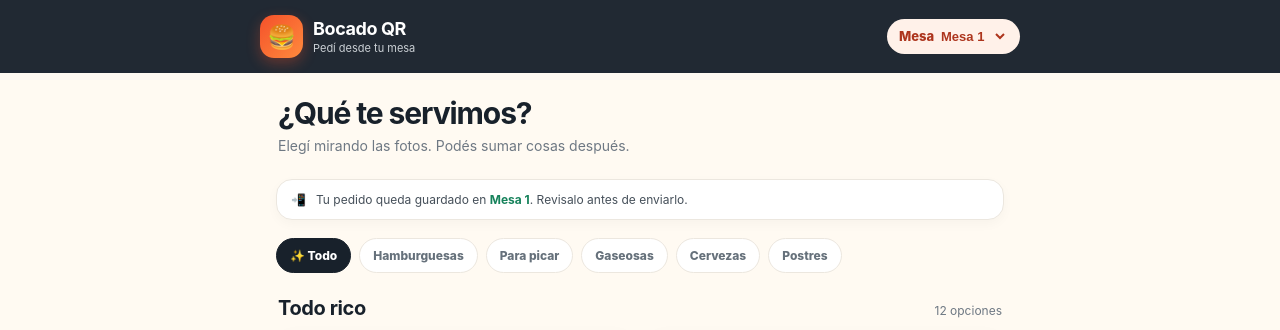
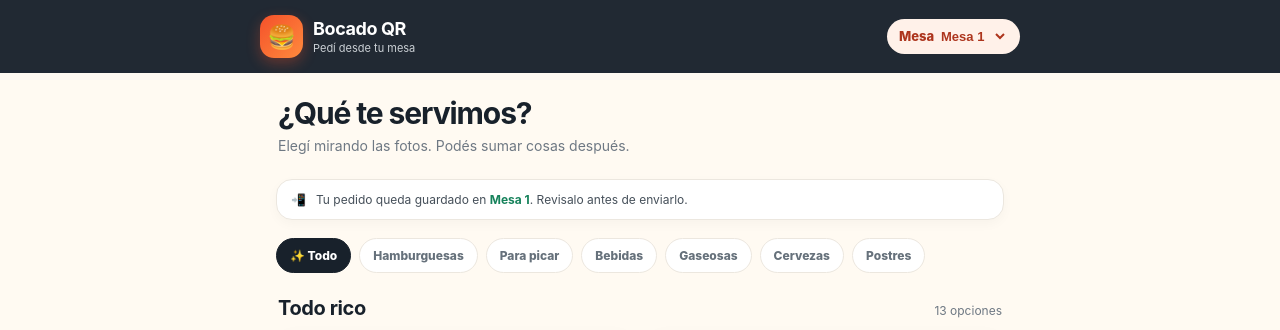
Before and after one commit to imprentaruiz-salta/volante-server, a Flask app: page /menu in a window 1280 px wide. Shown: the top 330 px of the page. Run offline with Flask 3, Linux system fonts and the light colour scheme.

Commit message:
Agregar limonada al menu QR

```diff
--- a/templates/menu.html
+++ b/templates/menu.html
@@ -31,6 +31,7 @@ const products=[
 {id:'hamb-clasica',cat:'Hamburguesas',name:'Clásica',desc:'Carne, lechuga, tomate y queso.',price:5200,img:'https://images.unsplash.com/photo-1568901346375-23c9450c58cd?auto=format&fit=crop&w=700&q=82',tag:'Favorita'},
 {id:'hamb-cheddar',cat:'Hamburguesas',name:'Cheddar & bacon',desc:'Carne, cheddar, panceta y salsa especial.',price:6900,img:'https://images.unsplash.com/photo-1553979459-d2229ba7433b?auto=format&fit=crop&w=700&q=82',tag:'Nueva'},
 {id:'pancho',cat:'Para picar',name:'Panchito completo',desc:'Salchicha, papas pay, salsas y queso.',price:3900,img:'https://images.unsplash.com/photo-1612392062631-94dd858cba88?auto=format&fit=crop&w=700&q=82'},
+{id:'limonada',cat:'Bebidas',name:'Limonada casera',desc:'Jugo natural de limón, hielo y menta · 400 ml.',price:4500,img:'https://images.unsplash.com/photo-1523677011781-c91d1bbe2f9e?auto=format&fit=crop&w=700&q=82',tag:'Natural'},
 {id:'papas',cat:'Para picar',name:'Papas fritas',desc:'Porción crocante con salsa de la casa.',price:3600,img:'https://images.unsplash.com/photo-1573080496219-bb080dd4f877?auto=format&fit=crop&w=700&q=82'},
 {id:'mani',cat:'Para picar',name:'Maní salado',desc:'Porción para compartir.',price:1800,img:'https://images.unsplash.com/photo-1567892737950-30c7e37d5b26?auto=format&fit=crop&w=700&q=82'},
 {id:'mirinda15',cat:'Gaseosas',name:'Mirinda naranja',desc:'Botella familiar de 1,5 litros.',price:3200,img:'https://images.unsplash.com/photo-1629203849820-fdd70d49c38e?auto=format&fit=crop&w=700&q=82'},
```
